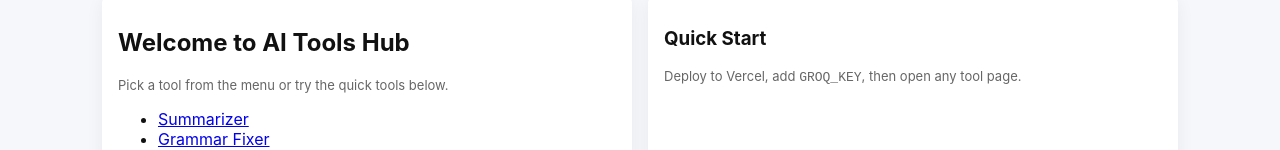
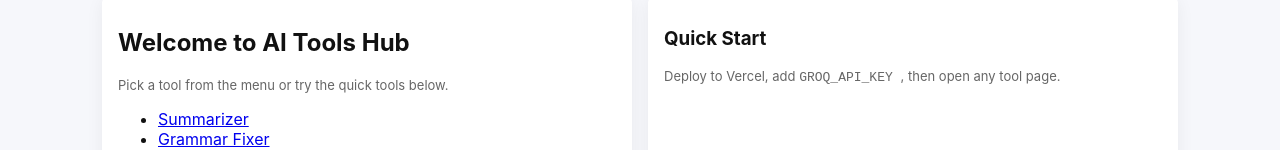
Before and after one commit to silunaya/ai-tools-hub, a Next.js app: page / in a window 1280 px wide. Shown: the part 178-328 px from the top of the page. Built offline with nearby package versions, Linux system fonts and the light colour scheme.

Commit message:
Update page.jsx

```diff
--- a/app/page.jsx
+++ b/app/page.jsx
@@ -15,7 +15,7 @@
         </div>
         <div className="card">
           <h3>Quick Start</h3>
-          <p className="small">Deploy to Vercel, add <code>GROQ_KEY</code>, then open any tool page.</p>
+          <p className="small">Deploy to Vercel, add <code>GROQ_API_KEY </code>, then open any tool page.</p>
         </div>
       </div>
     </div>
```
